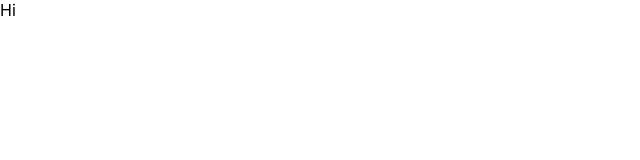
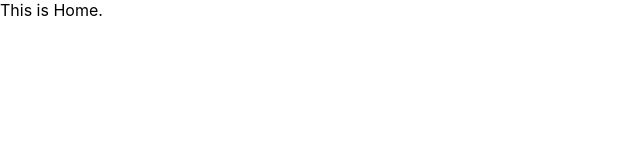
Before and after one commit to Harsh4221/Box-office, a React (Create React App) app: page / in a window 1280 px wide. Shown: the top 160 px of the page, without its empty margins (0-640 px from the left). Built offline with nearby package versions, Linux system fonts and the light colour scheme.

Commit message:
edit react router

```diff
--- a/package.json
+++ b/package.json
@@ -8,6 +8,8 @@
     "@testing-library/user-event": "^13.5.0",
     "react": "^18.2.0",
     "react-dom": "^18.2.0",
+    "react-router": "^5.2.0",
+    "react-router-dom": "^5.2.0",
     "react-scripts": "5.0.1",
     "web-vitals": "^2.1.4"
   },
--- a/src/App.js
+++ b/src/App.js
@@ -1,6 +1,19 @@
 /* eslint-disable react/react-in-jsx-scope */
+import React from 'react';
+import { Switch, Route } from 'react-router-dom';
+
 function App() {
-  return <div className="App">Hi</div>;
+  return (
+    <Switch>
+      <Route exact path="/">
+        This is Home.
+      </Route>
+      <Route exact path="/starred">
+        This is starred.
+      </Route>
+      <Route>This is 404 Page.</Route>
+    </Switch>
+  );
 }
 
 export default App;
--- a/src/index.js
+++ b/src/index.js
@@ -1,11 +1,16 @@
 import React from 'react';
 import ReactDOM from 'react-dom/client';
+import { BrowserRouter } from 'react-router-dom';
 import './index.css';
 import App from './App';
 import reportWebVitals from './reportWebVitals';
 
 const root = ReactDOM.createRoot(document.getElementById('root'));
-root.render(<App />);
+root.render(
+  <BrowserRouter>
+    <App />
+  </BrowserRouter>
+);
 
 // If you want to start measuring performance in your app, pass a function
 // to log results (for example: reportWebVitals(console.log))
```
Also changed, not shown: 1 other file (tests, documents, lock files or other folders).
